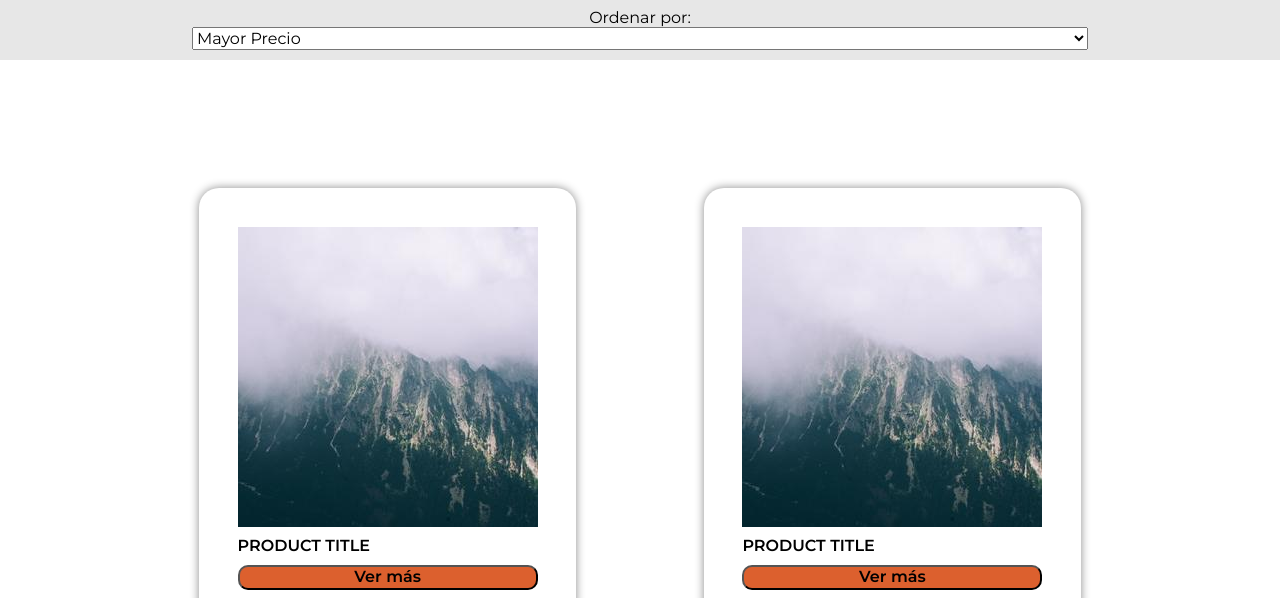
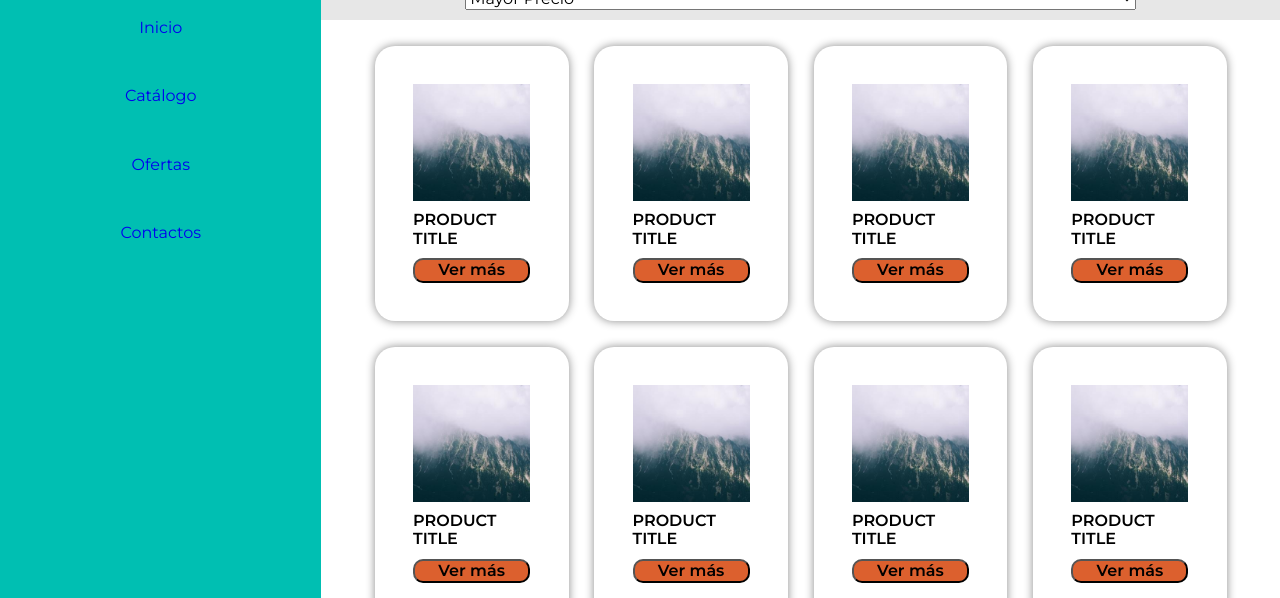
Before and after one commit to Pipexlul/U2-D3-MediaQueries, a plain HTML site: page index.html in a window 1280 px wide. Shown: the part 69-667 px from the top of the page. Drawn offline with Linux system fonts and the light colour scheme.

Commit message:
Finish desktop view

```diff
--- a/assets/css/style.css
+++ b/assets/css/style.css
@@ -8,11 +8,15 @@
   --fel-color-background: #faf3dd;
   --fel-color-background-filter: #e7e7e7;
 
-  --fel-products-cards-gap: 10vw;
-  --fel-products-cards-padding: 10vw;
+  --fel-products-cards-gap: 2vw;
+  --fel-products-cards-padding: 2vw;
 
   --fel-products-cards-row-tablet: 2;
   --fel-products-cards-row-desktop: 4;
+}
+
+* {
+  box-sizing: border-box;
 }
 
 body {
@@ -30,6 +34,10 @@ p {
   padding: 0;
 }
 
+h1 {
+  font-size: 2rem;
+}
+
 .grid-container {
   display: grid;
 }
@@ -39,6 +47,8 @@ p {
 }
 
 .content {
+  min-height: 100vh;
+
   grid-template-areas:
     "navbar"
     "filter"
@@ -84,10 +94,15 @@ p {
 }
 
 main {
+  --gap: var(--fel-products-cards-gap);
+  --padding: var(--fel-products-cards-padding);
+
   flex-direction: column;
   justify-content: center;
-  gap: var(--fel-products-cards-gap);
-  padding: var(--fel-products-cards-padding);
+  align-items: center;
+  align-content: flex-start;
+  gap: var(--gap);
+  padding: var(--padding);
 
   grid-area: products;
 }
@@ -126,8 +141,10 @@ main {
 @media screen and (min-width: 576px) {
   .card {
     max-width: calc(
-      (100% - (var(--padding) * 2 + (var(--items) - 1) * var(--gap))) /
-        var(--items) - 1px
+      (
+          (100% - (var(--padding) * 2 + ((var(--items) - 1) * var(--gap)))) /
+            var(--items)
+        ) - 1px
     );
   }
 
@@ -158,9 +175,45 @@ main {
     row-gap: 5px;
   }
 
+  main,
   .card {
     --gap: var(--fel-products-cards-gap);
     --padding: var(--fel-products-cards-padding);
+  }
+
+  .card {
     --items: var(--fel-products-cards-row-tablet);
   }
 }
+
+@media screen and (min-width: 992px) {
+  .content {
+    grid-template-areas:
+      "navbar filter"
+      "navbar products"
+      "navbar products"
+      "footer products";
+  }
+
+  .navbar {
+    flex-direction: column;
+    justify-content: flex-start;
+    row-gap: 30px;
+  }
+
+  .nav-links {
+    flex-direction: column;
+    justify-content: space-between;
+    row-gap: 50px;
+  }
+
+  main,
+  .card {
+    --gap: var(--fel-products-cards-gap);
+    --padding: var(--fel-products-cards-padding);
+  }
+
+  .card {
+    --items: var(--fel-products-cards-row-desktop);
+  }
+}
--- a/index.html
+++ b/index.html
@@ -76,6 +76,11 @@
           <h4>PRODUCT TITLE</h4>
           <button>Ver más</button>
         </div>
+        <div class="flex-container card">
+          <img src="assets/img/placeholder.jpg" alt="PLACEHOLDER" />
+          <h4>PRODUCT TITLE</h4>
+          <button>Ver más</button>
+        </div>
       </main>
       <footer class="flex-container main-footer">
         <div class="flex-container">
```
